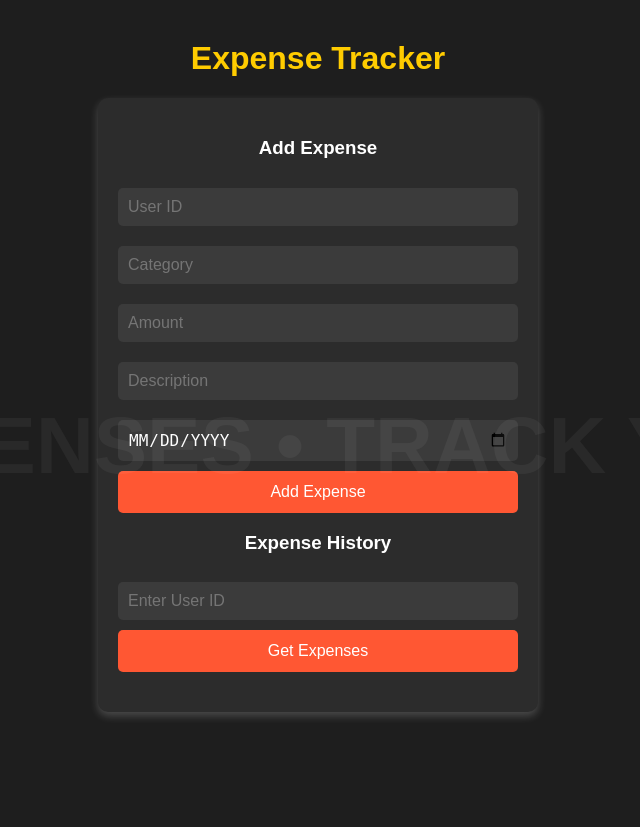
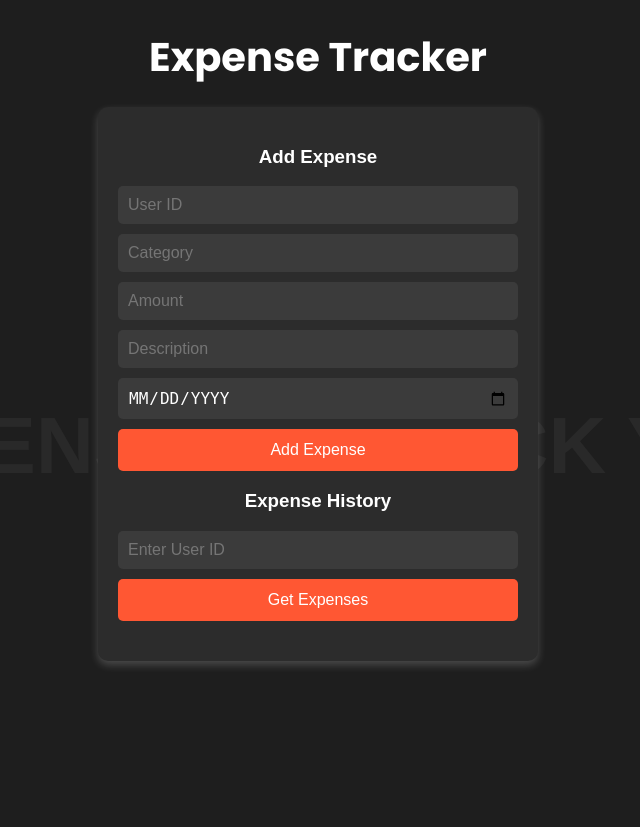
Before and after one commit to Aniruddh-ui/Ai-Enhanced_expense-tracker, a Flask app: page / in a window 1280 px wide. Shown: the whole page, without its empty margins (322-962 px from the left). Before the commit the page ends 718 px from the top, so only its background shows below. Run offline with Flask 3, Linux system fonts and the light colour scheme.

Commit message:
Updated expense tracker with UI improvements

```diff
--- a/templates/index.html
+++ b/templates/index.html
@@ -5,14 +5,18 @@
     <meta name="viewport" content="width=device-width, initial-scale=1.0">
     <title>Expense Tracker</title>
     <style>
+        @import url('https://fonts.googleapis.com/css2?family=Poppins:wght@700&display=swap');
+
         body {
             font-family: 'Arial', sans-serif;
             background-color: #1e1e1e;
             color: white;
             text-align: center;
-            margin: 40px;
+            margin: 0;
+            padding: 0;
             position: relative;
-            overflow: hidden;
+            overflow-y: auto;  /* Enables scrolling */
+            min-height: 100vh;
         }
 
         /* Scrolling background text */
@@ -27,6 +31,7 @@
             color: rgba(255, 255, 255, 0.05);
             white-space: nowrap;
             animation: scrollText 10s linear infinite;
+            pointer-events: none; /* Prevents interfering with clicks */
         }
 
         @keyframes scrollText {
@@ -45,10 +50,15 @@
             padding: 20px;
             border-radius: 10px;
             box-shadow: 0 4px 8px rgba(255, 255, 255, 0.2);
+            position: relative; /* Fixes input clicking issue */
         }
 
         h1 {
-            color: #ffcc00;
+            font-family: 'Poppins', sans-serif;
+            font-size: 2.5rem;
+            font-weight: 700;
+            color: white;
+            margin-bottom: 20px;
         }
 
         input {
@@ -61,6 +71,7 @@
             background: #3b3b3b;
             color: white;
             outline: none;
+            display: block;
         }
 
         input[type="date"] {
```
